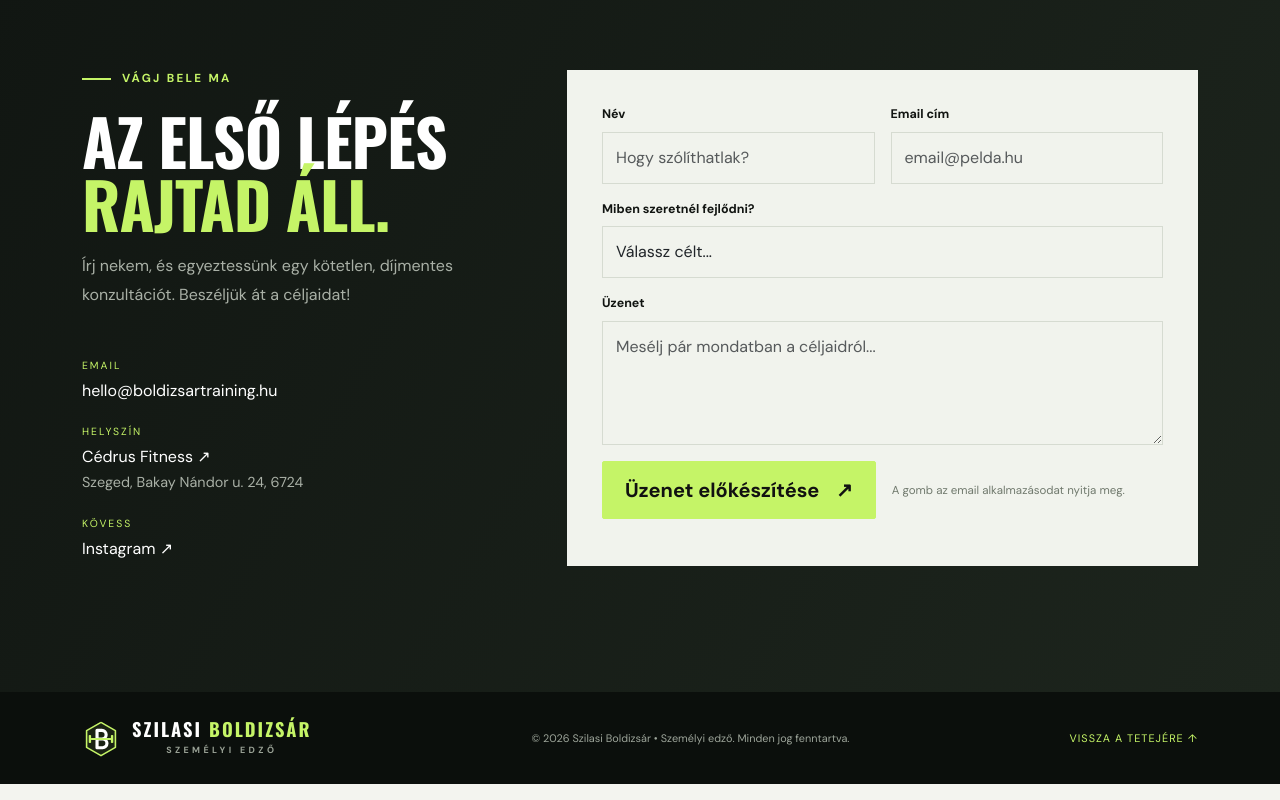
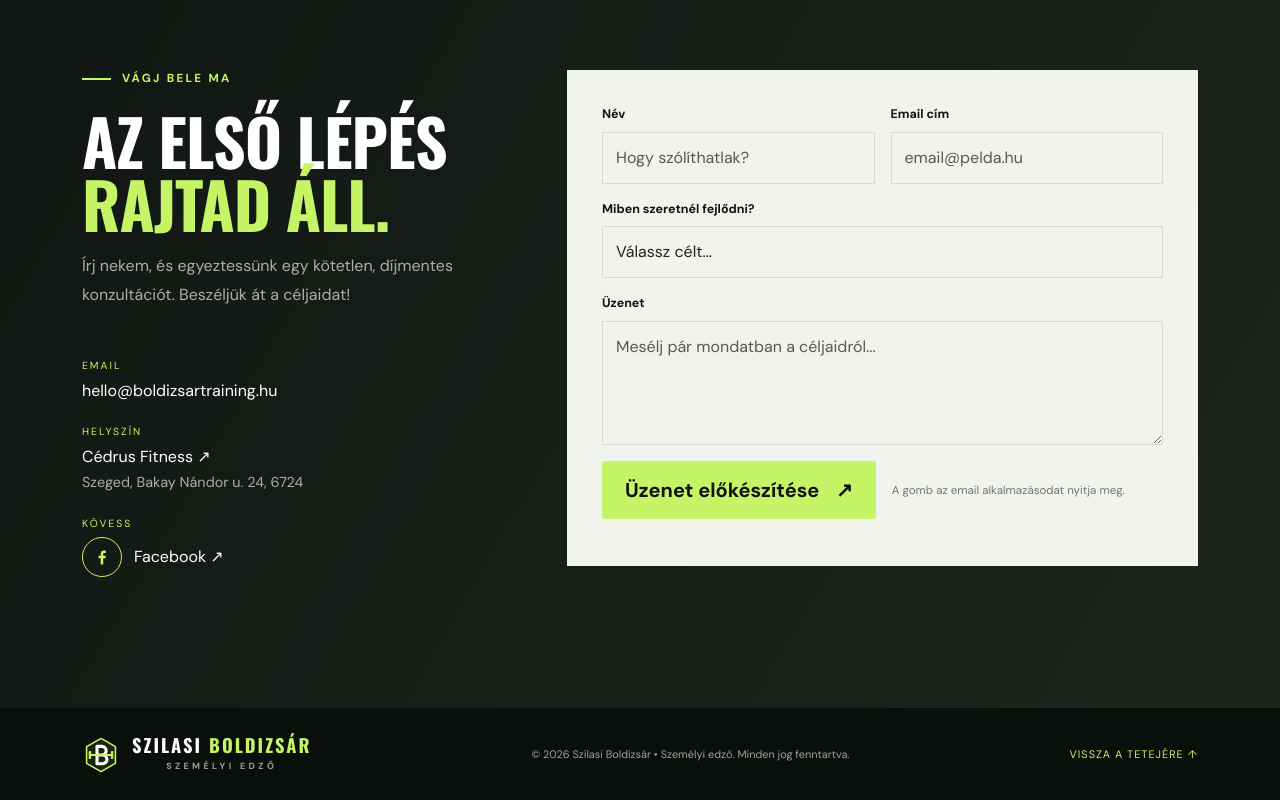
Before and after one commit to Ors12/personaltrainer_project, a plain HTML site: page index.html in a window 1280 px wide. Shown: the part 3179-3979 px from the top of the page. Drawn offline with nearby package versions, Linux system fonts and the light colour scheme.

Commit message:
Instagram helyett Facebook ikon és link
Co-Authored-By: Claude Opus 5.5 <noreply@anthropic.com>
Claude-Session: https://claude.ai/code/session_01QtibGgr3nutMkYjatnLwHJ

```diff
--- a/css/style.css
+++ b/css/style.css
@@ -57,3 +57,9 @@ footer .brand-logo .logo-text strong{font-size:1.15rem}
 @keyframes cueBounce{0%,100%{transform:translateY(0)}50%{transform:translateY(6px)}}
 @media (prefers-reduced-motion:reduce){.navbar,.scroll-cue span{transition:none;animation:none}}
 .contact-detail .contact-sub{color:#a9b0a6;font-size:.9rem;margin-top:3px}
+.social-link{display:inline-flex;align-items:center;gap:12px;align-self:flex-start}
+.social-icon{display:grid;place-items:center;width:40px;height:40px;border:1.5px solid var(--lime);border-radius:50%;transition:background .3s,transform .4s cubic-bezier(.34,1.56,.64,1),box-shadow .3s}
+.social-icon svg{width:20px;height:20px;fill:var(--lime);transition:fill .3s}
+.social-link:hover .social-icon{background:var(--lime);transform:rotate(-12deg) scale(1.1);box-shadow:0 0 16px rgba(197,244,103,.55)}
+.social-link:hover .social-icon svg{fill:#111}
+.social-link:hover{color:var(--lime)!important}
--- a/index.html
+++ b/index.html
@@ -144,7 +144,7 @@
             <p class="muted-on-dark mt-3">Írj nekem, és egyeztessünk egy kötetlen, díjmentes konzultációt. Beszéljük át a céljaidat!</p>
             <div class="contact-detail mt-5"><small>EMAIL</small><a href="mailto:hello@boldizsartraining.hu">hello@boldizsartraining.hu</a></div>
             <div class="contact-detail"><small>HELYSZÍN</small><a href="https://www.google.com/maps/place//data=!4m2!3m1!1s0x474487b16eeb077d:0xa9dc610decba1952?sa=X&amp;ved=1t:8290&amp;ictx=111" target="_blank" rel="noopener">Cédrus Fitness ↗</a><span class="contact-sub">Szeged, Bakay Nándor u. 24, 6724</span></div>
-            <div class="contact-detail"><small>KÖVESS</small><a href="https://instagram.com/" target="_blank" rel="noopener">Instagram ↗</a></div>
+            <div class="contact-detail"><small>KÖVESS</small><a class="social-link" href="https://www.facebook.com/boldizsar.szilasi?locale=hu_HU" target="_blank" rel="noopener" aria-label="Szilasi Boldizsár Facebook-oldala"><span class="social-icon" aria-hidden="true"><svg viewBox="0 0 24 24"><path d="M13.5 21v-7.5h2.6l.4-3h-3V8.6c0-.9.3-1.5 1.5-1.5h1.6V4.4c-.3 0-1.2-.1-2.3-.1-2.3 0-3.9 1.4-3.9 4v2.2H7.8v3h2.6V21z"/></svg></span>Facebook ↗</a></div>
           </div>
           <div class="col-lg-7">
             <form class="contact-form" id="contactForm">
```
